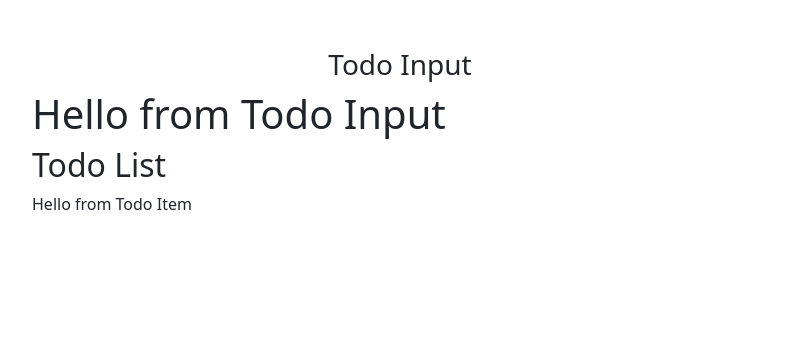
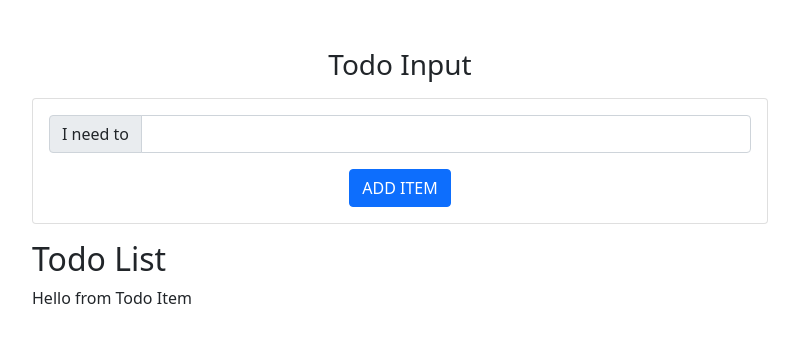
Before and after one commit to Mr-ubi/react-todo-list, a React (Create React App) app: page / in a window 1280 px wide. Shown: the top 342 px of the page, without its empty margins (240-1039 px from the left). Built offline with nearby package versions, Linux system fonts and the light colour scheme.

Commit message:
Zmiana Inputu i centrowanie Buttonu

```diff
--- a/public/index.html
+++ b/public/index.html
@@ -10,21 +10,10 @@
       content="Web site created using create-react-app"
     />
     <link rel="apple-touch-icon" href="%PUBLIC_URL%/logo192.png" />
-    <!--
-      manifest.json provides metadata used when your web app is installed on a
-      user's mobile device or desktop. See https://developers.google.com/web/fundamentals/web-app-manifest/
-    -->
     <link rel="manifest" href="%PUBLIC_URL%/manifest.json" />
-    <!--
-      Notice the use of %PUBLIC_URL% in the tags above.
-      It will be replaced with the URL of the `public` folder during the build.
-      Only files inside the `public` folder can be referenced from the HTML.
 
-      Unlike "/favicon.ico" or "favicon.ico", "%PUBLIC_URL%/favicon.ico" will
-      work correctly both with client-side routing and a non-root public URL.
-      Learn how to configure a non-root public URL by running `npm run build`.
-    -->
     <title>To Do List</title>
+    <script src="https://kit.fontawesome.com/be2fb053f0.js" crossorigin="anonymous"></script>
   </head>
   <body>
     <noscript>You need to enable JavaScript to run this app.</noscript>
--- a/src/App.js
+++ b/src/App.js
@@ -34,7 +34,7 @@ function App() {
         <div className="row">
           <div className="col-10 mx-auto col-md-8 mt-5">
             <h3 className="text-capitalize text-center">
-              todo input
+              Todo Input
             </h3>
             <TodoInput item={React.state.item} handleChange={React.handleChange} handleSubmit={React.handleSubmit} editItem={React.state.editItem} />
             <TodoList items={React.state.items} clearList={React.clearList} handleDelete={React.handleDelete} handleEdit={React.handleEdit}/>
--- a/src/components/TodoInput.js
+++ b/src/components/TodoInput.js
@@ -2,9 +2,21 @@ import React, { Component } from 'react'
 
 export default class TodoInput extends Component {
     render() {
+        const{item, handleChange, handleSubmit, editItem} = this.props;
         return (
-            <div>
-                <h1>Hello from Todo Input</h1>
+            <div className="card card-body my-3 text-center">
+                <form onSubmit={handleSubmit}>
+                    <div className="input-group">
+                            <span class="input-group-text">I need to </span>
+                            <input
+                            type="text"
+                            className="form-control text-capitalize"
+                            value={item}
+                            onChange={handleChange}
+                            aria-label="I need to input"/>
+                    </div>
+                    <button type="submit" className="btn btn-block btn-primary mt-3 text-uppercase">Add Item</button>
+                </form>
             </div>
         )
     }
```
